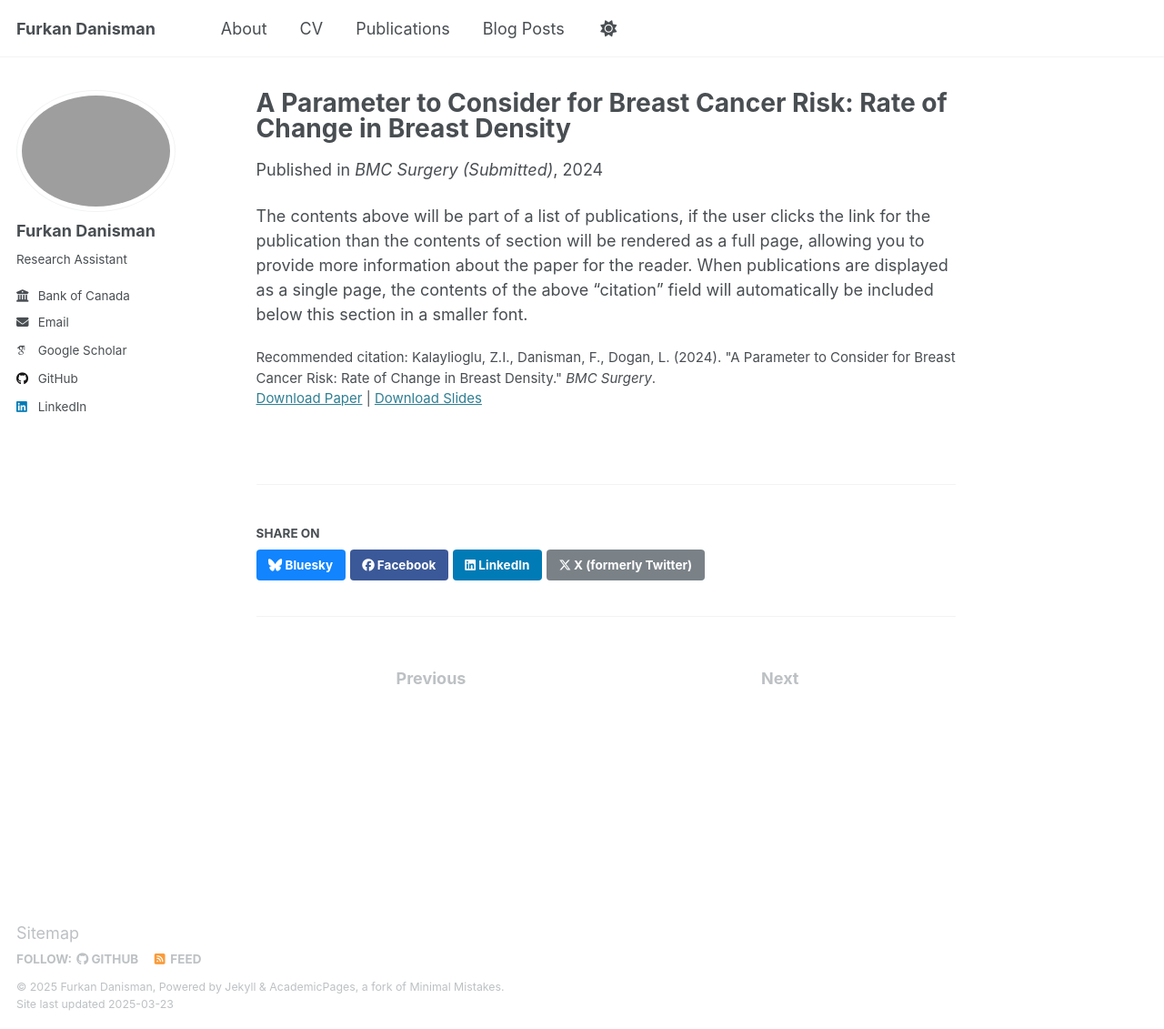
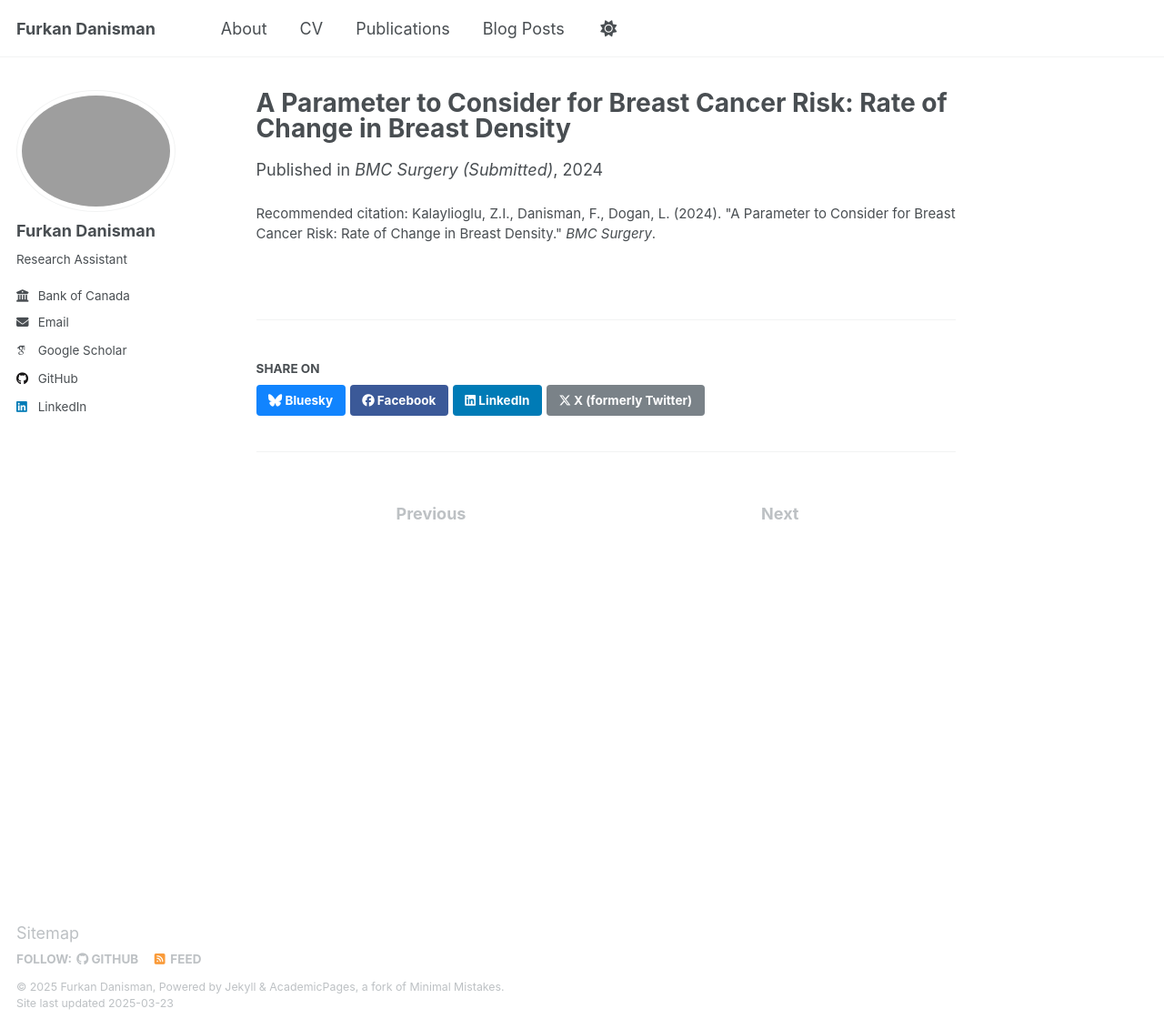
Before and after one commit to FurkanDanisman/FurkanDanisman.github.io, a Jekyll site: the page built from _publications/2015-10-01-paper-title-number-3.md, in a window 1280 px wide and 1131 px high. Shown: the whole window at 91% size. Built offline with Jekyll 4.4.1, drawn with Linux system fonts in a browser that asks for light colours; some web fonts are replaced.

Commit message:
Update 2015-10-01-paper-title-number-3.md

```diff
--- a/_publications/2015-10-01-paper-title-number-3.md
+++ b/_publications/2015-10-01-paper-title-number-3.md
@@ -6,9 +6,5 @@ permalink: /publication/2024-12-01-breast-cancer-risk
 excerpt: 'A study on the rate of change in breast density as a parameter for assessing breast cancer risk.'
 date: 2024-12-01
 venue: 'BMC Surgery (Submitted)'
-slidesurl: 'http://academicpages.github.io/files/slides_breast_cancer.pdf'
-paperurl: 'http://academicpages.github.io/files/paper_breast_cancer.pdf'
 citation: 'Kalaylioglu, Z.I., Danisman, F., Dogan, L. (2024). "A Parameter to Consider for Breast Cancer Risk: Rate of Change in Breast Density." <i>BMC Surgery</i>.'
 ---
-
-The contents above will be part of a list of publications, if the user clicks the link for the publication than the contents of section will be rendered as a full page, allowing you to provide more information about the paper for the reader. When publications are displayed as a single page, the contents of the above "citation" field will automatically be included below this section in a smaller font.
```
